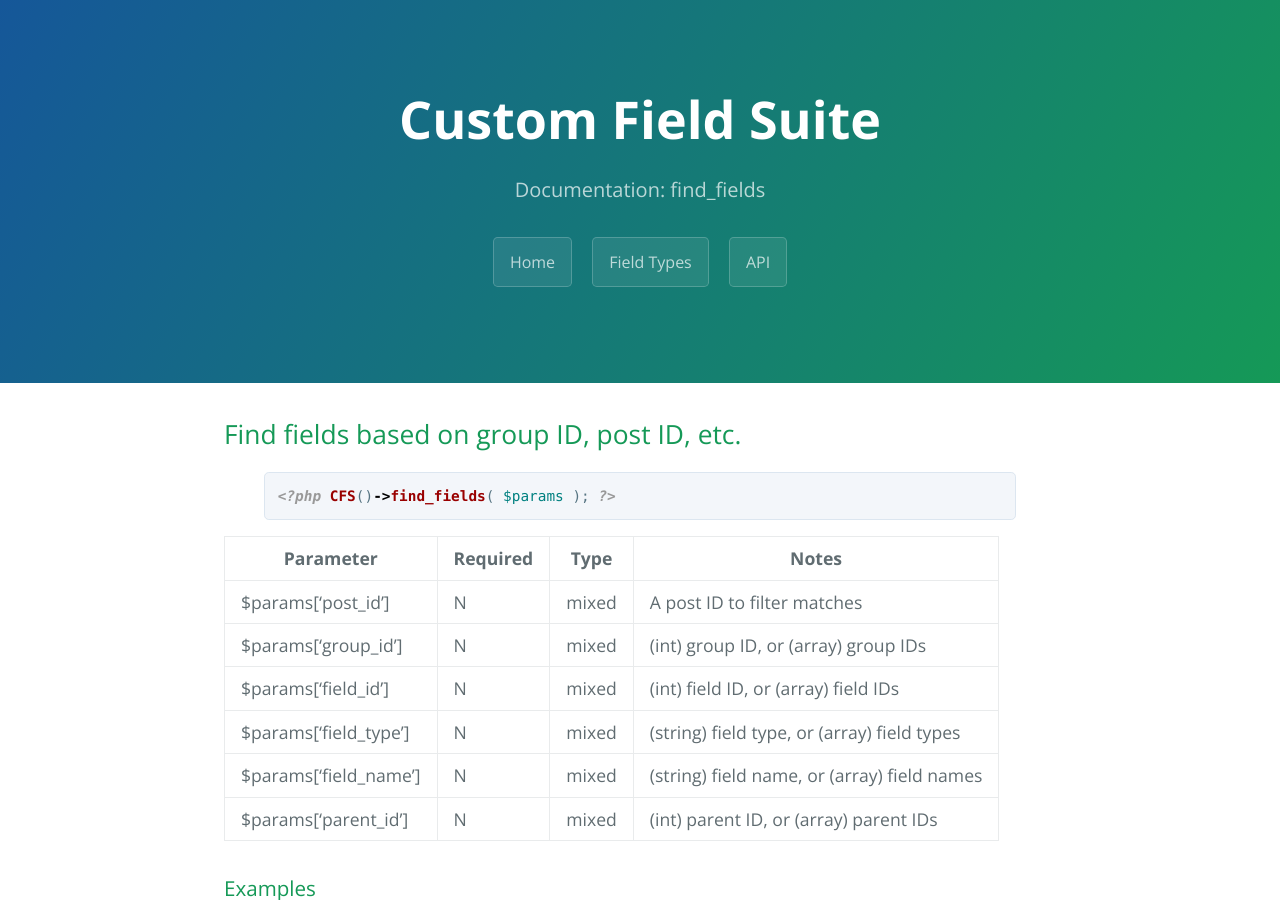
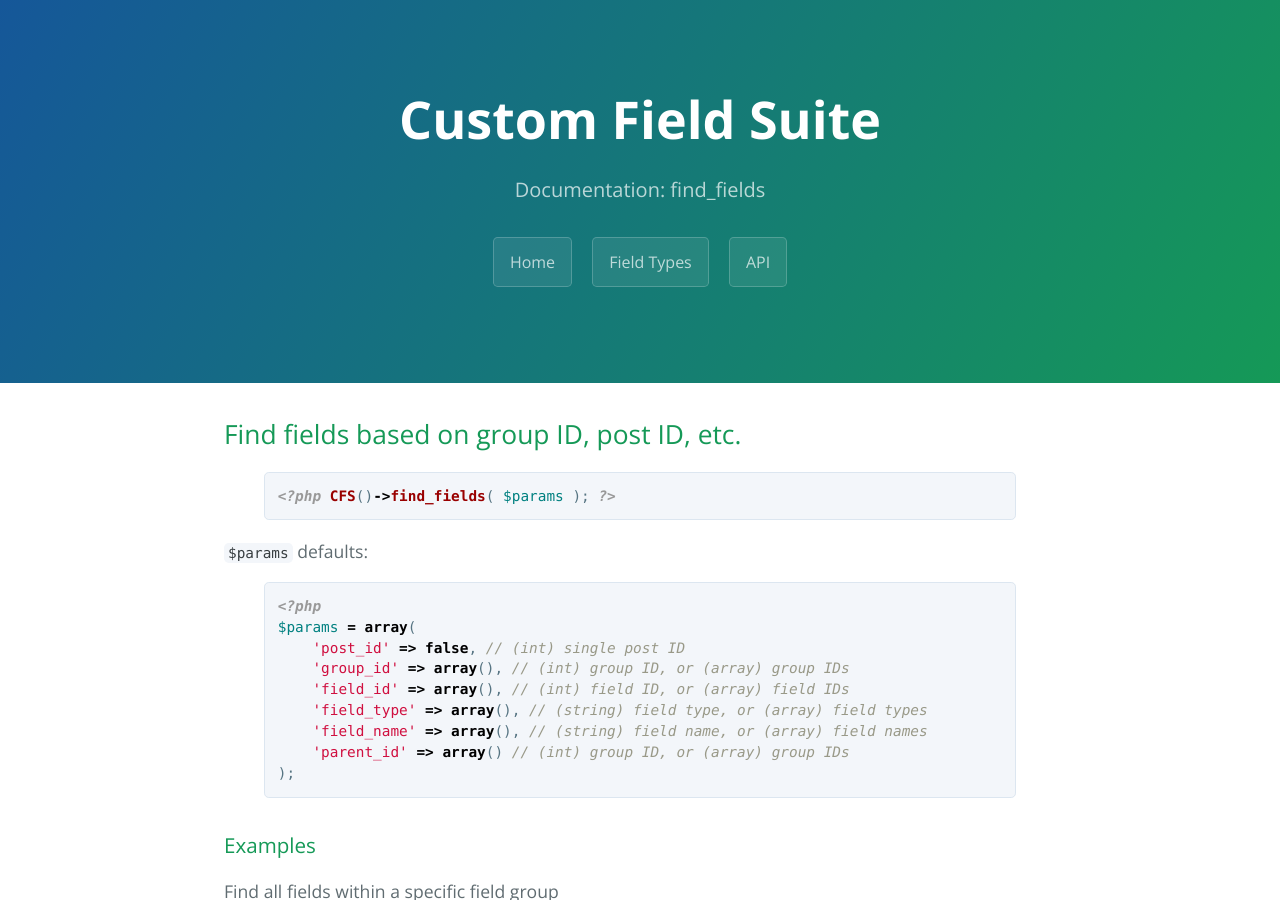
Before and after one commit to mgibbs189/custom-field-suite, a Jekyll site: the page built from api/find_fields.md, in a window 1280 px wide and 900 px high. Built offline with Jekyll 4.4.1, drawn with Linux system fonts in a browser that asks for light colours.

Commit message:
Update find_fields.md

```diff
--- a/api/find_fields.md
+++ b/api/find_fields.md
@@ -9,14 +9,19 @@ title: find_fields
 <?php CFS()->find_fields( $params ); ?>
 {% endhighlight %}
 
-| Parameter | Required | Type | Notes |
-|-----------|----------|------|-------|
-| $params['post_id'] | N | mixed | A post ID to filter matches |
-| $params['group_id'] | N | mixed | (int) group ID, or (array) group IDs |
-| $params['field_id'] | N | mixed | (int) field ID, or (array) field IDs |
-| $params['field_type'] | N | mixed | (string) field type, or (array) field types |
-| $params['field_name'] | N | mixed | (string) field name, or (array) field names |
-| $params['parent_id'] | N | mixed | (int) parent ID, or (array) parent IDs |
+`$params` defaults:
+
+{% highlight php %}
+<?php
+$params = array(
+    'post_id' => false, // (int) single post ID
+    'group_id' => array(), // (int) group ID, or (array) group IDs
+    'field_id' => array(), // (int) field ID, or (array) field IDs
+    'field_type' => array(), // (string) field type, or (array) field types
+    'field_name' => array(), // (string) field name, or (array) field names
+    'parent_id' => array() // (int) group ID, or (array) group IDs
+);
+{% endhighlight %}
 
 ### Examples
 
```
